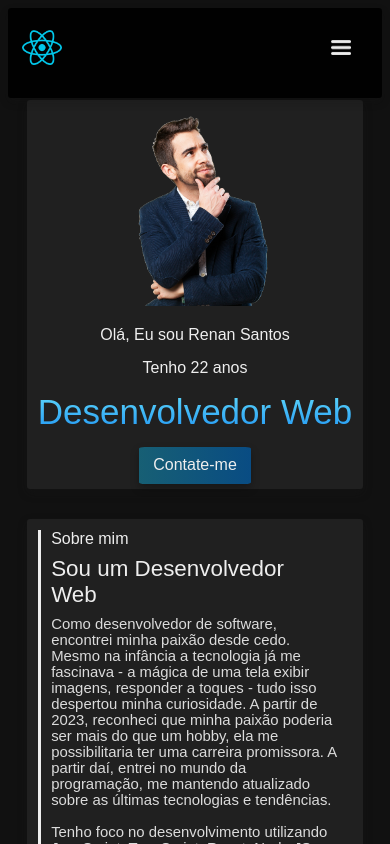
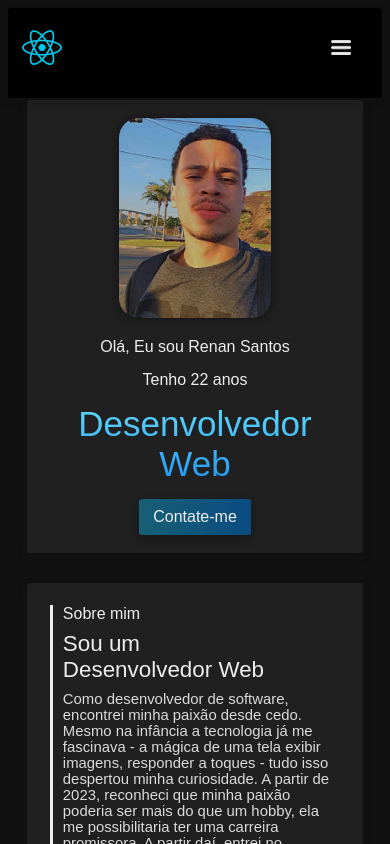
Before and after one commit to RenanSantosF/portfolio, a React (Vite) app: page / in a window 390 px wide. Shown: the top 844 px of the page. Built offline with nearby package versions, Linux system fonts and the light colour scheme.

Commit message:
Adição de foto de perfil

```diff
--- a/src/components/Container/styles.module.css
+++ b/src/components/Container/styles.module.css
@@ -2,7 +2,7 @@
 
 .container {
   margin: 2% 15% 1% 15%;
-  padding: 1.5%;
+  padding: 2.5%;
   border-radius: 0.2rem;
   background-color: #202020;
   box-shadow: 0px 4px 10px rgba(24, 24, 24, 0.3);
@@ -13,5 +13,12 @@
 @media (max-width: 1400px) {
   .container {
     margin: 30px 7% 0.8% 7%;
+
   }
 }
+
+@media (max-width: 700px) {
+  .container {
+    padding: 4.5%;
+  }
+}
--- a/src/components/Header/index.jsx
+++ b/src/components/Header/index.jsx
@@ -31,15 +31,14 @@ const Header = ({ imgHeader, id }) => {
           alternaCorProjetos.forEach((item) => {
             item.classList.add("activeAlternaCorProjetos");
           });
+
+          setTimeout(() => {
+            alternaCorProjetos.forEach((item) => {
+              item.classList.remove("activeAlternaCorProjetos");
+            });
+          }, 2 * 1000);
         }, 700)
 
-
-
-        setTimeout(() => {
-          alternaCorProjetos.forEach((item) => {
-            item.classList.remove("activeAlternaCorProjetos");
-          });
-        }, 2 * 1000);
       }
       setTimeout(() => {
         idRegion.style.backgroundColor = "#112c40";
--- a/src/components/Presentacion/Photo/index.jsx
+++ b/src/components/Presentacion/Photo/index.jsx
@@ -1,6 +1,6 @@
 import React from "react";
 import styles from "./styles.module.css";
-import imgProfile from "../../../assets/profile.png"
+import imgProfile from "../../../assets/profile.jpg"
 
 export default function Photo() {
   return (
--- a/src/components/Presentacion/Photo/styles.module.css
+++ b/src/components/Presentacion/Photo/styles.module.css
@@ -1,5 +1,8 @@
 .wrapper {
-height: 200px;
+  height: 200px;
+  overflow: hidden;
+  border-radius: 20px;
+  box-shadow: 0 0 10px rgba(0, 0, 0, 0.5);
 }
 
 .wrapper img{
--- a/src/components/Projects/ContainerProject/styles.module.css
+++ b/src/components/Projects/ContainerProject/styles.module.css
@@ -12,9 +12,9 @@
   transition: 0.6s ease;
 }
 
-.container:hover {
+/* .container:hover {
   background-color: #3d3d3d;
-}
+} */
 
 .container .imgProject {
   width: 100%;
```
Also changed, not shown: src/assets/profile.jpg (added), src/assets/profile.png (deleted).
